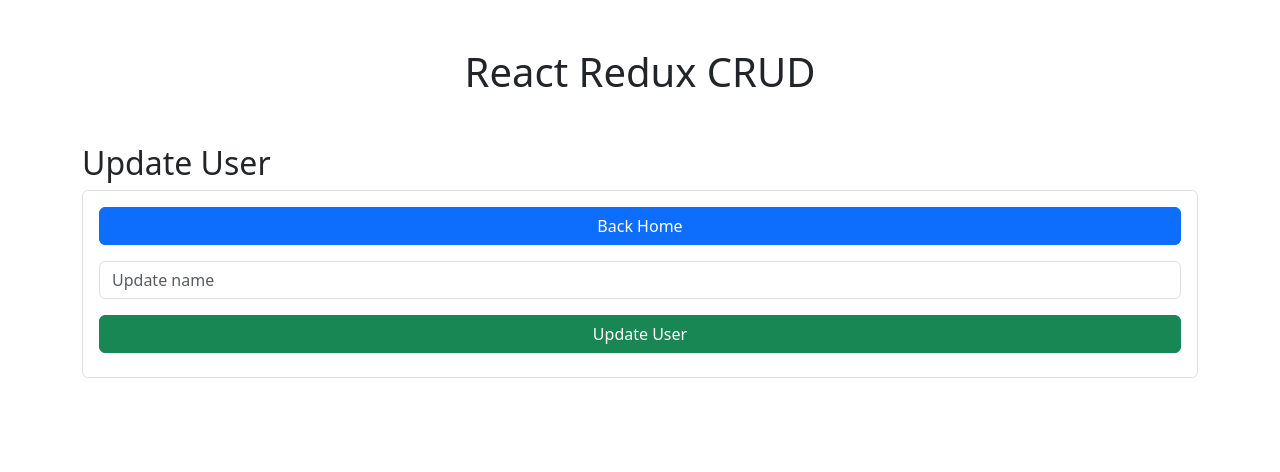
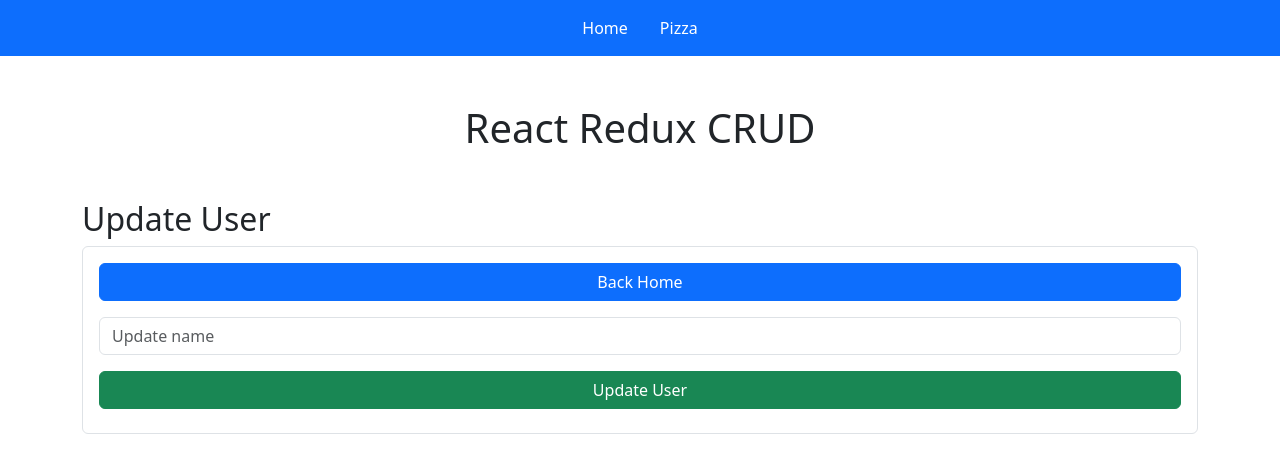
Before and after one commit to MostafaZrour/react-redux-crud, a React (Create React App) app: page /update/1 in a window 1280 px wide. Shown: the top 472 px of the page. Built offline with nearby package versions, Linux system fonts and the light colour scheme; no server answers.

Commit message:
Add Pizza Store

```diff
--- a/src/Action.jsx
+++ b/src/Action.jsx
@@ -1,3 +1,4 @@
 export const addUser = (user) => ({ type: "ADD_USER", payload: user });
 export const updateUser = (user) => ({ type: "UPDATE_USER", payload: user });
 export const deleteUser = (userId) => ({ type: "DELETE_USER", payload: userId });
+export const order = () => ({ type: "ORDER_PIZZA"});
--- a/src/App.js
+++ b/src/App.js
@@ -1,18 +1,19 @@
 import Add from "./components/Add";
+import Layout from "./components/Layout";
 import Update from "./components/Update";
-import {BrowserRouter , Routes , Route} from "react-router-dom";
+import PizzaBox from "./components/PizzaBox";
+import { BrowserRouter, Routes, Route } from "react-router-dom";
 const App = () => {
-
   return (
-    <div className="container">
-      <h1 className="text-center my-5">React Redux CRUD</h1>
-        <BrowserRouter>
+      <BrowserRouter>
         <Routes>
-          <Route path="/" element={<Add />} />
-          <Route path="/update/:id" element={<Update />} />
+          <Route path="/" element={<Layout />}>
+            <Route index element={<Add />} />
+            <Route path="/update/:id" element={<Update />} />
+            <Route path="/pizza" element={<PizzaBox />} />
+          </Route>
         </Routes>
-        </BrowserRouter>
-    </div>
+      </BrowserRouter>
   );
 };
 
--- /dev/null
+++ b/src/PizzaReducer.jsx
@@ -0,0 +1,12 @@
+const initialState = 100;
+
+function PizzaReducer(state = initialState, action) {
+    switch(action.type){
+        case "ORDER_PIZZA":
+            return state !== 0 ? state - 1 : state ;
+        default :
+            return state ;
+    }
+}
+
+export default PizzaReducer;
--- a/src/Store.jsx
+++ b/src/Store.jsx
@@ -1,13 +1,14 @@
 import {
-  applyMiddleware,
   combineReducers,
   configureStore,
 } from "@reduxjs/toolkit";
 import userReducer from "./Reducer";
 import logger from "redux-logger";
+import PizzaReducer from "./PizzaReducer";
 
 const rootReducer = combineReducers({
   userReducer,
+  PizzaReducer,
 });
 
 const store = configureStore({
--- a/src/components/Add.js
+++ b/src/components/Add.js
@@ -10,9 +10,9 @@ const Add = () => {
 
   const handleAdd = () => {
     if (name.trim() === "") {
-      setErrors((preError) => ({...preError, name: "Name cannot be empty" }));
+      setErrors((preError) => ({ ...preError, name: "Name cannot be empty" }));
       return;
-    }else {
+    } else {
       setErrors((prevErrors) => ({ ...prevErrors, name: "" }));
     }
     const newUser = { id: Date.now(), name };
@@ -22,6 +22,7 @@ const Add = () => {
 
   return (
     <>
+      <h1 className="text-center my-5">React Redux CRUD</h1>
       <div className="d-flex justify-content-center align-items-center">
         <form className="border rounded p-3 w-100">
           <input
--- /dev/null
+++ b/src/components/Layout.js
@@ -0,0 +1,28 @@
+import React from "react";
+import { Link, Outlet } from "react-router-dom";
+
+export default function Layout() {
+  return (
+    <>
+      <nav className="navbar navbar-expand bg-primary">
+        <div className="container justify-content-center">
+          <ul className="nav">
+            <li className="nav-item">
+              <Link className="nav-link text-white" to="/">
+                Home
+              </Link>
+            </li>
+            <li className="nav-item">
+              <Link className="nav-link text-white" to="/pizza">
+                Pizza
+              </Link>
+            </li>
+          </ul>
+        </div>
+      </nav>
+      <div className="container">
+        <Outlet />
+      </div>
+    </>
+  );
+}
--- /dev/null
+++ b/src/components/PizzaBox.jsx
@@ -0,0 +1,19 @@
+import { useDispatch, useSelector } from "react-redux";
+import { order } from "../Action";
+
+export default function PizzaBox() {
+  const pizza = useSelector((state) => state.PizzaReducer);
+  const dispatch = useDispatch();
+
+  return (
+    <div className="fw-bold text-center p-5 border border-2 border-primary my-4 rounded">
+      <p className="h1">Number of Pizza base available - {pizza}</p>
+      <button
+        onClick={() => dispatch(order())}
+        className="btn btn-outline-primary mt-4 w-50"
+      >
+        Order
+      </button>
+    </div>
+  );
+}
--- a/src/components/Update.js
+++ b/src/components/Update.js
@@ -33,11 +33,12 @@ const Update = () => {
 
   return (
     <div>
+      <h1 className="text-center my-5">React Redux CRUD</h1>
       <h2>Update User</h2>
       <div className="border rounded p-3 w-100">
-      <Link className="btn btn-primary mb-3 w-100" to="/">
-        Back Home
-      </Link>
+        <Link className="btn btn-primary mb-3 w-100" to="/">
+          Back Home
+        </Link>
         <input
           type="text"
           placeholder="Update name"
--- a/src/actions.js
+++ b/src/exemples/actions.js
@@ -50,11 +50,11 @@ const fetchProducts = () => {
 // Store
 const store = createStore(reducer, applyMiddleware(thunk));
 
-// React Component
-const App = () => {
-  const dispatch = useDispatch();
-  dispatch(fetchProducts());
-};
+// // React Component
+// const App = () => {
+//   const dispatch = useDispatch();
+//   dispatch(fetchProducts());
+// };
 
 export default App;
 export { store };
--- a/src/index.js
+++ b/src/index.js
@@ -2,8 +2,6 @@ import React from "react";
 import { createRoot } from "react-dom/client";
 import { Provider } from "react-redux";
 import store from "./Store";
-import Reduxer from "./Reduxer";
-import Action from "./actions";
 import App from "./App";
 import "bootstrap/dist/css/bootstrap.min.css";
 import "bootstrap/dist/js/bootstrap.bundle.min.js";
@@ -15,7 +13,5 @@ const root = createRoot(container);
 root.render(
   <Provider store={store}>
     <App />
-    <Reduxer />
-    <Action />
   </Provider>
 );
```
Also changed, not shown: src/exemples/Reduxer.js (renamed from src/Reduxer.js).
